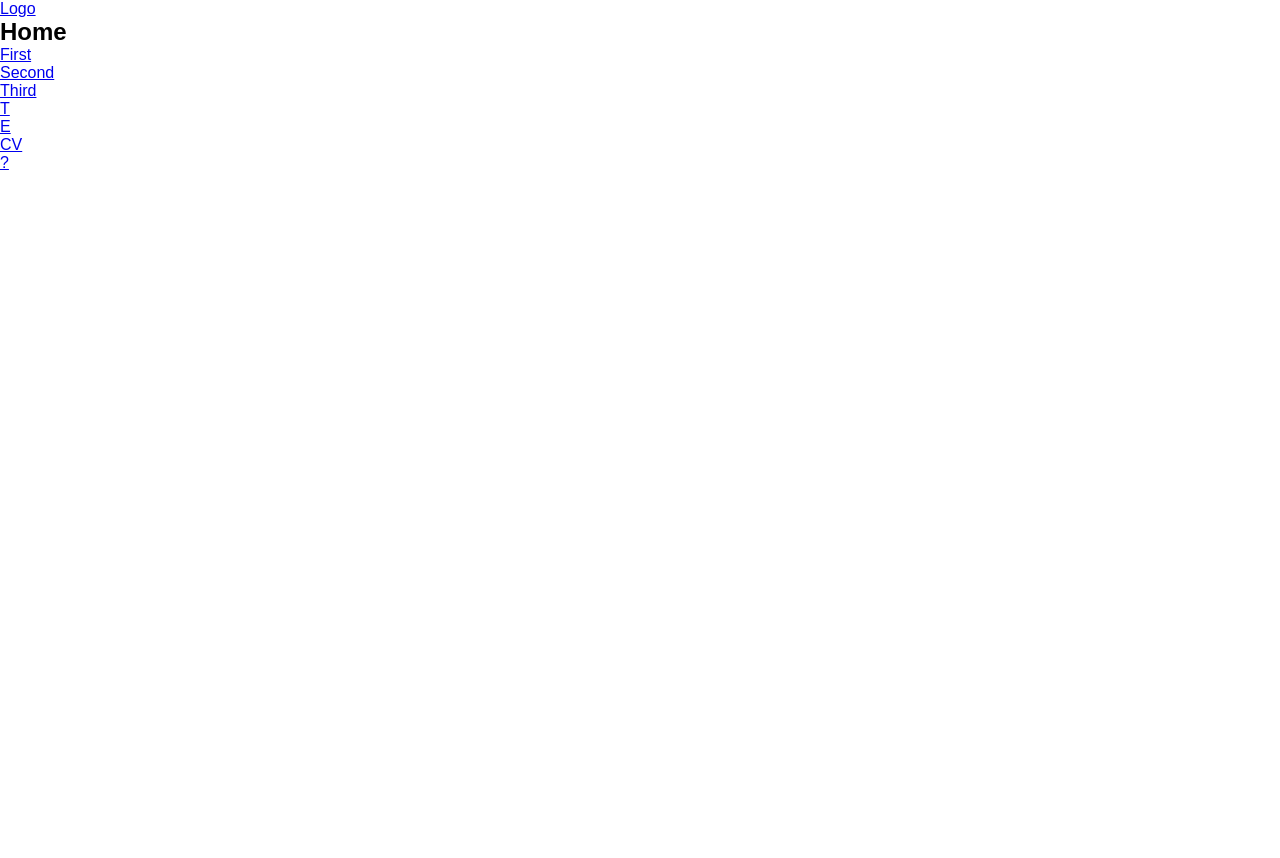
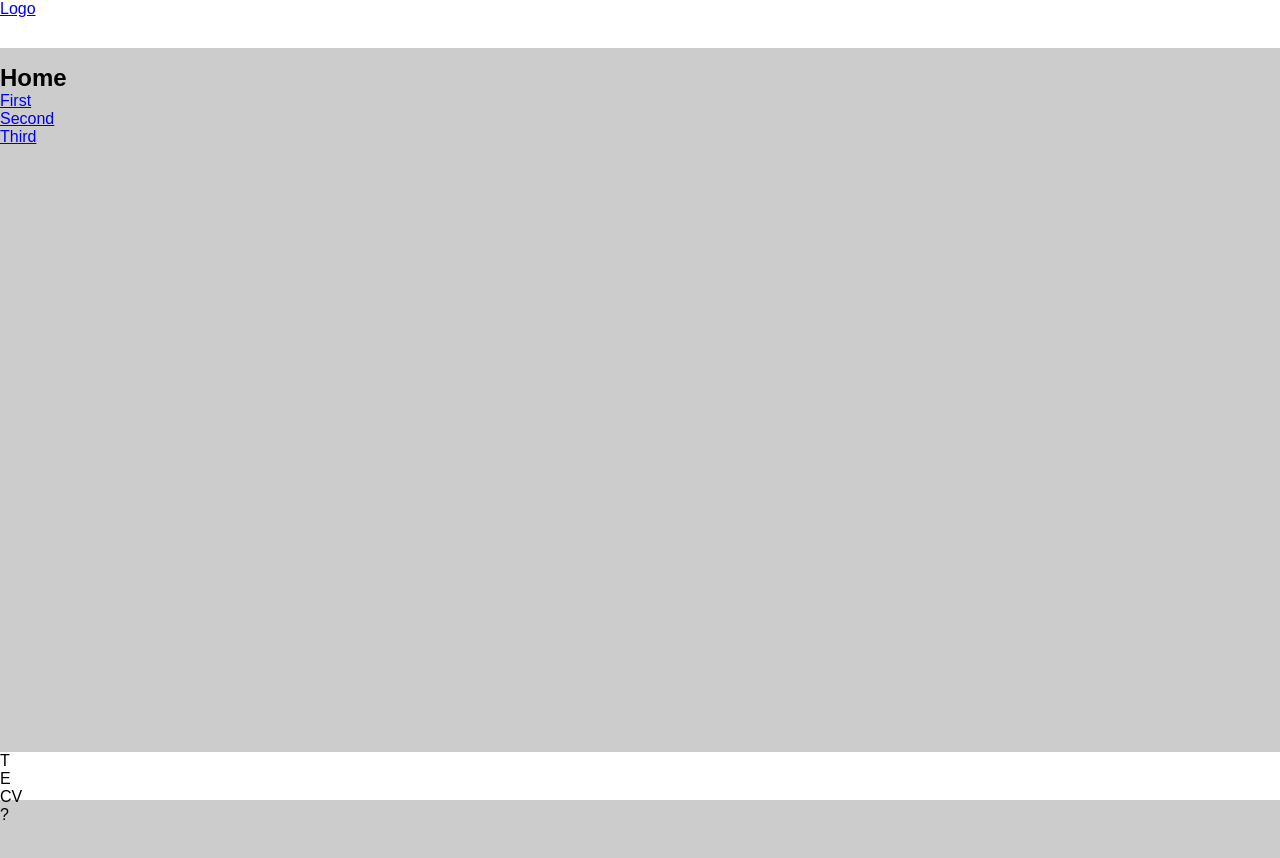
Before and after one commit to robertvanderelst/website, a plain HTML site: page portfolio.html in a window 1280 px wide. Before the commit the page ends 800 px from the top, so only its background shows below. Drawn offline with Linux system fonts and the light colour scheme.

Commit message:
Update portfolio.html

```diff
--- a/portfolio.html
+++ b/portfolio.html
@@ -8,6 +8,7 @@
 
     <style>
         * {
+            position: relative;
             box-sizing: border-box;
             padding: 0;
             margin: 0;
@@ -15,10 +16,36 @@
 
         body {
             font-family: sans-serif;
+            font-size: 100%;
+            width: 100%;
+        }
+
+        header,
+        footer {
+            position: fixed;
+            left: 0;
+            right: 0;
+            height: 3rem;
+            background: #fff;
+            z-index: 2;
+        }
+
+        header {
+            top: 0;
+        }
+
+        footer {
+            bottom: 0;
         }
 
         section {
+            position: absolute;
+            top: 0;
+            left: 0;
             display: none;
+            width: 100vw;
+            height: 100vw;
+            padding: 4rem 0;
         }
 
         section:not([id]) {
@@ -38,13 +65,13 @@
     </header>
 
     <main>
-        <section>
+        <section style="background: #ccc">
             <h1>Home</h1>
 
             <ul>
                 <li><a href="#first">First</li>
                 <li><a href="#second">Second</a></li>
-                <li><a href="#third">Third</li>
+                <li><a href="#third">Third</a></li>
             </ul>
 
         </section>
```
